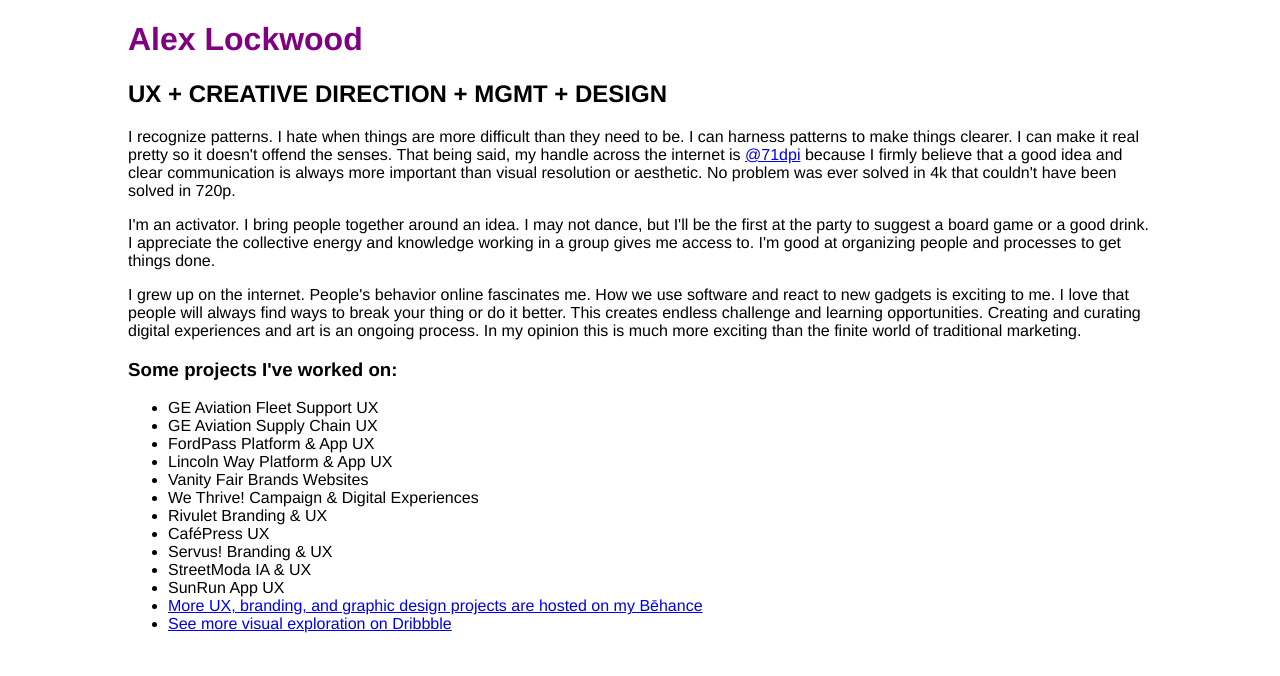
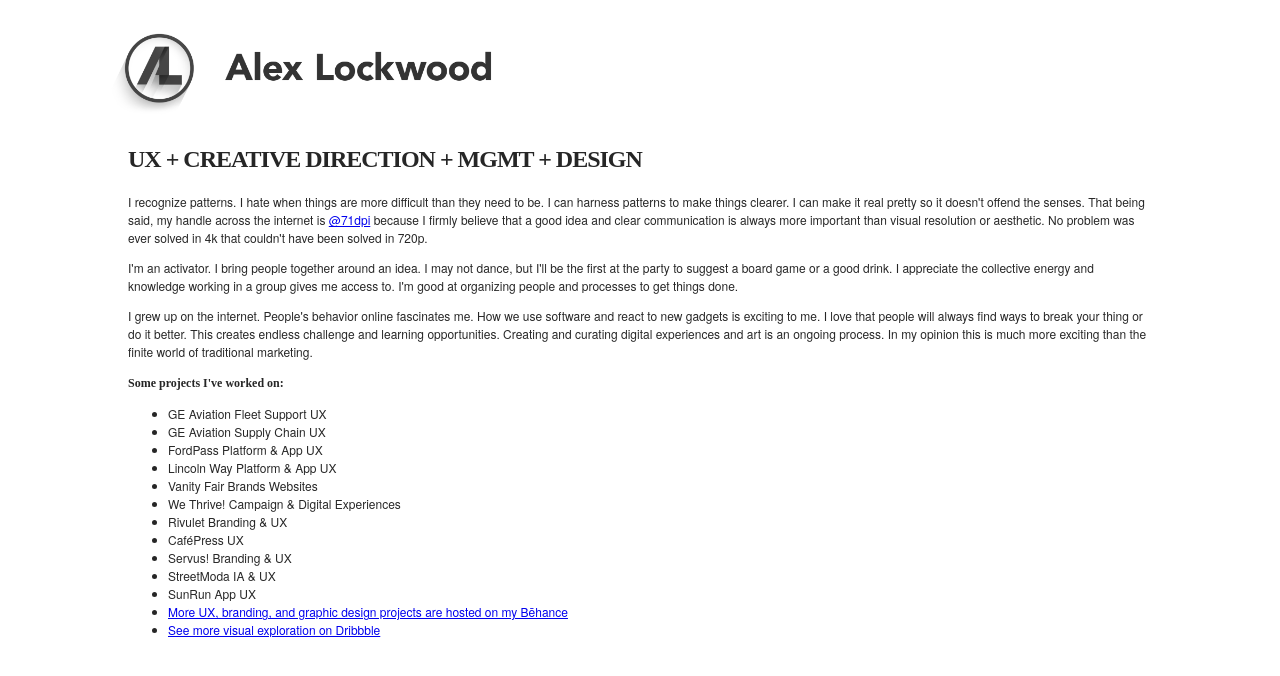
Before and after one commit to 71dpi/alex, a PHP site: page / in a window 1280 px wide. Shown: the top 676 px of the page. Run offline with PHP 8.4, Linux system fonts and the light colour scheme.

Commit message:
style exploration in sketch

```diff
--- a/index.html
+++ b/index.html
@@ -6,12 +6,12 @@
     <title>Alex Lockwood's Website</title>
   </head>
   <body>
-    <h1>Alex Lockwood</h1>
-    <h2>UX + CREATIVE DIRECTION + MGMT + DESIGN</h2>
+    <img src="img/alexlockwood-logo.png" width="400px" alt="Alex Lockwood Logo" style="margin-left:-20px">
+    <h1>UX + CREATIVE DIRECTION + MGMT + DESIGN</h1>
     <p>I recognize patterns. I hate when things are more difficult than they need to be. I can harness patterns to make things clearer. I can make it real pretty so it doesn't offend the senses. That being said, my handle across the internet is <a href="http://www.twitter.com/71dpi">@71dpi</a> because I firmly believe that a good idea and clear communication is always more important than visual resolution or aesthetic. No problem was ever solved in 4k that couldn't have been solved in 720p.</p>
     <p>I'm an activator. I bring people together around an idea. I may not dance, but I'll be the first at the party to suggest a board game or a good drink. I appreciate the collective energy and knowledge working in a group gives me access to. I'm good at organizing people and processes to get things done.</<p>
     <p>I grew up on the internet. People's behavior online fascinates me. How we use software and react to new gadgets is exciting to me. I love that people will always find ways to break your thing or do it better. This creates endless challenge and learning opportunities. Creating and curating digital experiences and art is an ongoing process. In my opinion this is much more exciting than the finite world of traditional marketing.</p>
-    <h3>Some projects I've worked on:</h3>
+    <h4>Some projects I've worked on:</h4>
     <ul>
       <li>GE Aviation Fleet Support UX</li>
       <li>GE Aviation Supply Chain UX</li>
--- a/style.css
+++ b/style.css
@@ -1,9 +1,46 @@
 body {
   margin: 1rem 10%;
   padding: 0;
-  -webkit-font-smoothing: antialiased;
-  font-family: Helvetica, sans-serif;
+}
+p {
+  font-family: HelveticaNeue;
+  font-size: 12px;
+  color: rgba(0, 0, 0, 0.85);
+  letter-spacing: 0;
+  line-height: 18px;
 }
 h1 {
-  color: purple;
+  font-family: HelveticaNeue-Bold;
+  font-size: 24px;
+  color: rgba(0, 0, 0, 0.85);
+  letter-spacing: -1px;
+  line-height: 36px;
 }
+h2 {
+  font-family: HelveticaNeue-Bold;
+  font-size: 24px;
+  color: rgba(0, 0, 0, 0.85);
+  letter-spacing: -1px;
+  line-height: 36px;
+}
+h3 {
+  font-family: HelveticaNeue-Bold;
+  font-size: 18px;
+  color: rgba(0, 0, 0, 0.85);
+  letter-spacing: 2.25px;
+  line-height: 24px;
+}
+h4 {
+  font-family: HelveticaNeue-Bold;
+  font-size: 12px;
+  color: rgba(0, 0, 0, 0.85);
+  letter-spacing: 0;
+  line-height: 12px;
+}
+li {
+  font-family: HelveticaNeue;
+  font-size: 12px;
+  color: rgba(0, 0, 0, 0.85);
+  letter-spacing: 0;
+  line-height: 18px;
+}
```
Also changed, not shown: img/alexlockwood-logo.png (added).
